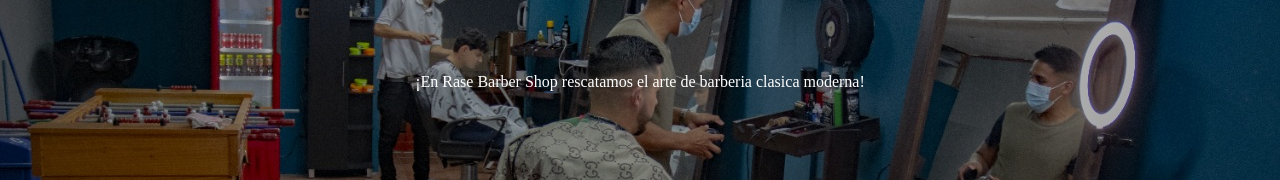
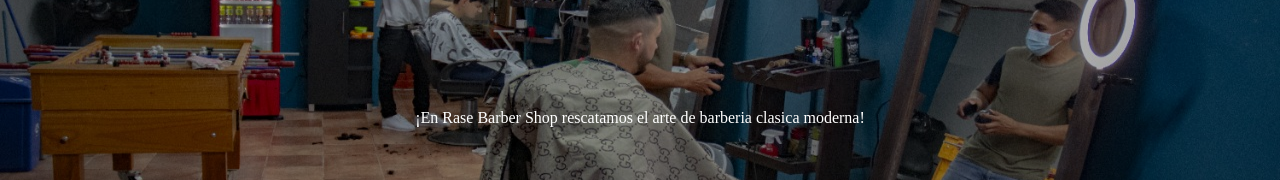
Before and after one commit to JoelZamoraChaves/rase, a React (Create React App) app: page / in a window 1280 px wide. Shown: the part 353-533 px from the top of the page. Built offline with nearby package versions, Linux system fonts and the light colour scheme; a web font is replaced by a local one.

Commit message:
boton de calendario

```diff
--- a/src/components/intro/Intro.js
+++ b/src/components/intro/Intro.js
@@ -1,14 +1,36 @@
 import React from "react";
 import "./intro.scss";
-import { PopupWidget } from "react-calendly";
+import background from "../../Images/intro.jpeg";
+import { PopupButton } from "react-calendly";
 
 export default function intro() {
   return (
     <div className="intro" id="Intro">
       <div className="wrapper">
-        <div className="text">
+      <img src={background} alt="" />
+        <div className="center">
           ¡En Rase Barber Shop rescatamos el arte de barberia clasica moderna!
         </div>
+        <PopupButton
+  className="center"
+  iframeTitle="Calendly Scheduling Page"
+  pageSettings={{
+    backgroundColor: 'ffffff',
+    hideEventTypeDetails: false,
+    hideGdprBanner: true,
+    hideLandingPageDetails: false,
+    primaryColor: '00a2ff',
+    textColor: '4d5055'
+  }}
+  rootElement={document.getElementById("root")}
+  styles={{
+      background:"blue",
+      color:"white",
+      top: "75%"
+  }}
+  text="Agendar un cita"
+  url="https://calendly.com/daniel-barrientos-araya/revision-del-proyecto-1-programacion-iii"
+/>
       </div>
     </div>
   );
--- a/src/components/intro/intro.scss
+++ b/src/components/intro/intro.scss
@@ -6,9 +6,7 @@
   .wrapper {
     position: relative;
     text-align: center;
-    background-image: url("../../Images/intro.jpeg");
-    background-position: center top;
-    background-repeat: no-repeat;
+
     height: 100%;
     width: 100%;
     &:before {
@@ -28,12 +26,12 @@
       image-rendering: pixelated;
       image-rendering: -webkit-optimize-contrast;
     }
-    .text {
+    .center {
       color: #fff;
       position: absolute;
       top: 50%;
       left: 50%;
-      transform: translate(-50%, -50%);
+      transform: translate(-50%, 100%);
     }
   }
   @include mobile {
```
